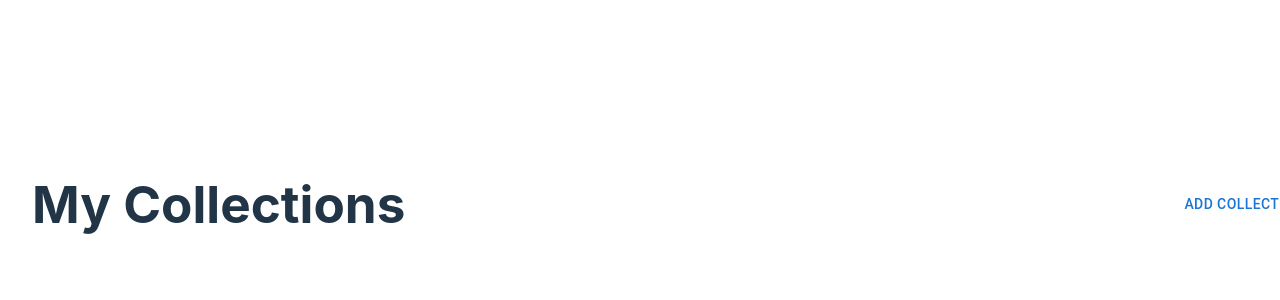
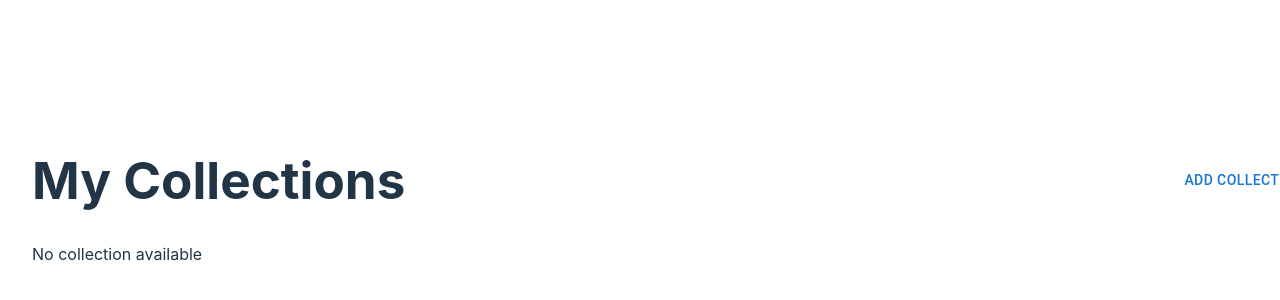
Before and after one commit to adityaputral/anime-list-collection, a React (Vite) app: page /collection-list in a window 1280 px wide. Shown: the part 210-510 px from the top of the page. Built offline with nearby package versions, Linux system fonts and the light colour scheme.

Commit message:
add placeholder for empty anime and collection

```diff
--- a/src/pages/anime-listing/AnimeListing.tsx
+++ b/src/pages/anime-listing/AnimeListing.tsx
@@ -82,8 +82,16 @@ function AnimeListing() {
         <Link to={`/collection-list`}>My Collections</Link>
       </div>
 
-      <Card items={animeList} deleteFn={null} />
-      <Pagination currentActivePageNumberChanged={changeCurrentActivePage} />
+      {animeList && animeList.length > 0 ? (
+        <>
+          <Card items={animeList} deleteFn={null} />
+          <Pagination
+            currentActivePageNumberChanged={changeCurrentActivePage}
+          />
+        </>
+      ) : (
+        'No anime available'
+      )}
     </>
   );
 }
--- a/src/pages/collection-listing/CollectionListing.tsx
+++ b/src/pages/collection-listing/CollectionListing.tsx
@@ -82,8 +82,7 @@ export default function Counter() {
       </div>
 
       <Grid container spacing={3}>
-        {collections &&
-          collections.length > 0 &&
+        {collections && collections.length > 0 ? (
           collections.map((collection: IAnimeCollection, i: number) => {
             return (
               <>
@@ -143,7 +142,10 @@ export default function Counter() {
                 </Grid>
               </>
             );
-          })}
+          })
+        ) : (
+          <Grid item>No collection available</Grid>
+        )}
       </Grid>
 
       <CollectionCard />
```
